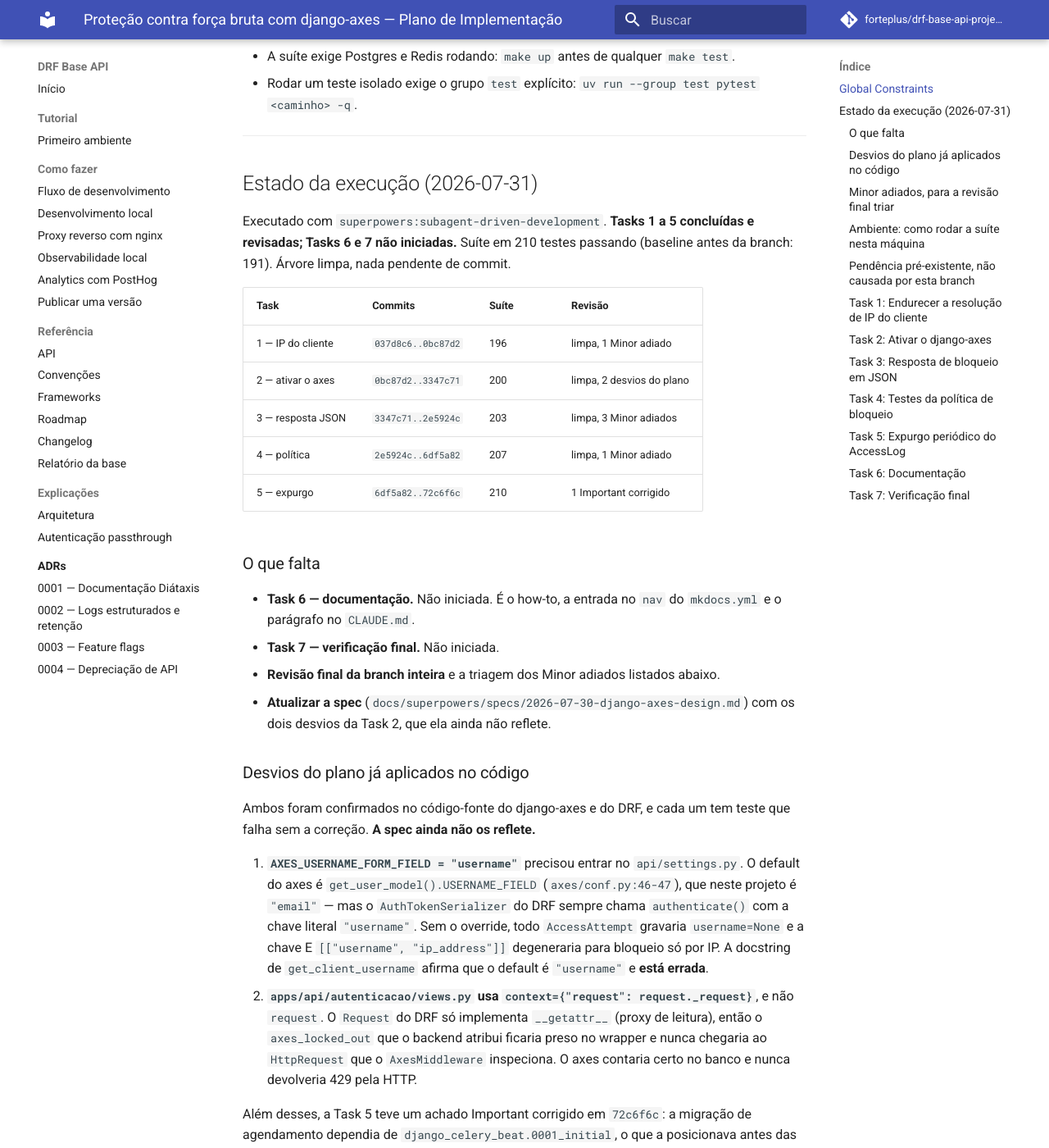
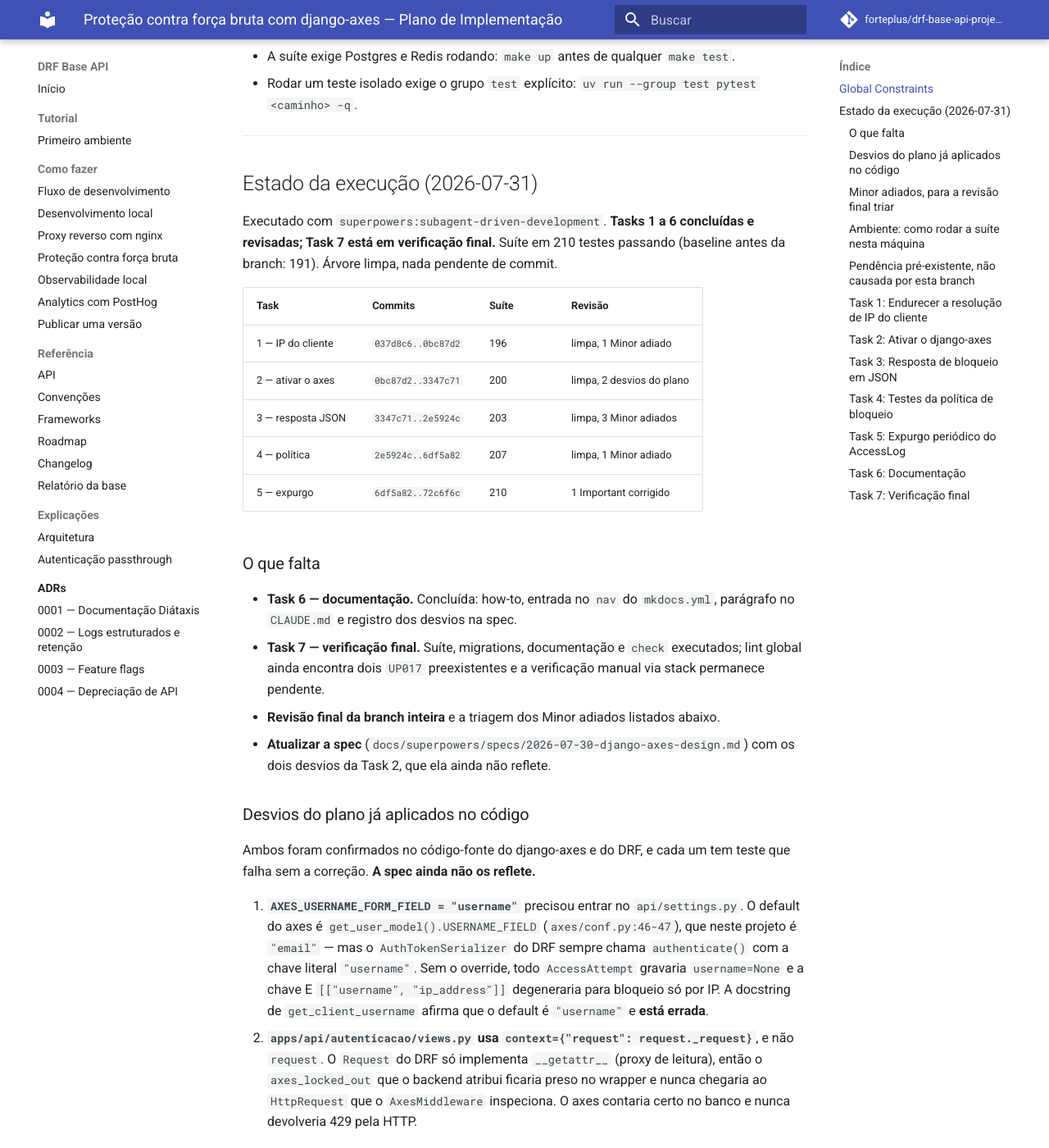
Before and after one commit to davisilvarafacho/django-api-startup-template, an MkDocs documentation site: the page built from docs/superpowers/plans/2026-07-30-django-axes.md, in a window 1280 px wide and 1400 px high, scrolled down 1042 px. Shown: the whole window at 82% size. Built offline with MkDocs 1.6.1 and Material for MkDocs 9.7.7, drawn with Linux system fonts in a browser that asks for light colours; comment, search, counter and statistics services are not loaded; some of the changed text lies outside the part shown.

Commit message:
docs: documentar a proteção contra força bruta no login

````diff
--- a/docs/superpowers/plans/2026-07-30-django-axes.md
+++ b/docs/superpowers/plans/2026-07-30-django-axes.md
@@ -26,8 +26,8 @@
 
 ## Estado da execução (2026-07-31)
 
-Executado com `superpowers:subagent-driven-development`. **Tasks 1 a 5 concluídas e
-revisadas; Tasks 6 e 7 não iniciadas.** Suíte em 210 testes passando (baseline antes
+Executado com `superpowers:subagent-driven-development`. **Tasks 1 a 6 concluídas e
+revisadas; Task 7 está em verificação final.** Suíte em 210 testes passando (baseline antes
 da branch: 191). Árvore limpa, nada pendente de commit.
 
 | Task | Commits | Suíte | Revisão |
@@ -40,9 +40,11 @@
 
 ### O que falta
 
-- **Task 6 — documentação.** Não iniciada. É o how-to, a entrada no `nav` do
-  `mkdocs.yml` e o parágrafo no `CLAUDE.md`.
-- **Task 7 — verificação final.** Não iniciada.
+- **Task 6 — documentação.** Concluída: how-to, entrada no `nav` do `mkdocs.yml`,
+  parágrafo no `CLAUDE.md` e registro dos desvios na spec.
+- **Task 7 — verificação final.** Suíte, migrations, documentação e `check` executados;
+  lint global ainda encontra dois `UP017` preexistentes e a verificação manual via
+  stack permanece pendente.
 - **Revisão final da branch inteira** e a triagem dos Minor adiados listados abaixo.
 - **Atualizar a spec** (`docs/superpowers/specs/2026-07-30-django-axes-design.md`) com
   os dois desvios da Task 2, que ela ainda não reflete.
@@ -1019,7 +1021,7 @@
 **Interfaces:**
 - Consumes: todas as tasks anteriores. Nenhum código novo.
 
-- [ ] **Step 1: Escrever o how-to**
+- [x] **Step 1: Escrever o how-to**
 
 Criar `docs/how-to/protecao-forca-bruta.md` cobrindo, nesta ordem:
 
@@ -1032,7 +1034,7 @@
 7. **Dependência do proxy**: o `AXES_CLIENT_IP_CALLABLE` confia no `X-Forwarded-For` **apenas** quando `DJANGO_BEHIND_PROXY` está ligado, porque quem garante o valor é o nginx de borda (`docker/nginx/snippets/proxy.conf`). Expor a API sem esse nginx e manter a variável ligada torna o bloqueio por IP contornável. Referenciar `docs/how-to/proxy-nginx.md`.
 8. **Retenção**: o `AccessLog` é expurgado aos 90 dias por tarefa periódica; o `AccessAttempt` se autolimpa.
 
-- [ ] **Step 2: Registrar a página no nav**
+- [x] **Step 2: Registrar a página no nav**
 
 Em `mkdocs.yml`, na seção `how-to` do `nav`, adicionar após a linha `- Proxy reverso com nginx: how-to/proxy-nginx.md`:
 
@@ -1040,11 +1042,11 @@
       - Proteção contra força bruta: how-to/protecao-forca-bruta.md
 ```
 
-- [ ] **Step 3: Atualizar o CLAUDE.md**
+- [x] **Step 3: Atualizar o CLAUDE.md**
 
 Na seção "Autorização em camadas", adicionar um parágrafo curto explicando que o `AxesStandaloneBackend` é o primeiro item de `AUTHENTICATION_BACKENDS`, que ele apenas verifica bloqueio e delega, e que a resposta de bloqueio é o `resposta_de_bloqueio` em `apps/api/autenticacao/handlers.py`. Apontar para `docs/how-to/protecao-forca-bruta.md`.
 
-- [ ] **Step 4: Validar a documentação**
+- [x] **Step 4: Validar a documentação**
 
 ```bash
 make docs
@@ -1052,7 +1054,7 @@
 
 Esperado: build sem erro em modo `--strict`.
 
-- [ ] **Step 5: Commit**
+- [x] **Step 5: Commit**
 
 ```bash
 git add docs/how-to/protecao-forca-bruta.md mkdocs.yml CLAUDE.md
@@ -1063,7 +1065,7 @@
 
 ### Task 7: Verificação final
 
-- [ ] **Step 1: Rodar tudo o que a CI roda**
+- [x] **Step 1: Rodar tudo o que a CI roda**
 
 ```bash
 make up
@@ -1075,7 +1077,7 @@
 
 Esperado: tudo verde. Colar a saída real na conclusão — não afirmar sucesso sem ela.
 
-- [ ] **Step 2: Conferir a configuração de deploy**
+- [x] **Step 2: Conferir a configuração de deploy**
 
 ```bash
 make check
--- a/mkdocs.yml
+++ b/mkdocs.yml
@@ -22,6 +22,7 @@
       - Fluxo de desenvolvimento: how-to/fluxo-de-desenvolvimento.md
       - Desenvolvimento local: how-to/desenvolvimento-local.md
       - Proxy reverso com nginx: how-to/proxy-nginx.md
+      - Proteção contra força bruta: how-to/protecao-forca-bruta.md
       - Observabilidade local: how-to/observabilidade-local.md
       - Analytics com PostHog: how-to/analytics-posthog.md
       - Publicar uma versão: how-to/publicar-versao.md
````
Also changed, not shown: CLAUDE.md (+7 -0 lines), docs/how-to/protecao-forca-bruta.md (added, +60 -0 lines), docs/superpowers/specs/2026-07-30-django-axes-design.md (+12 -0 lines).
